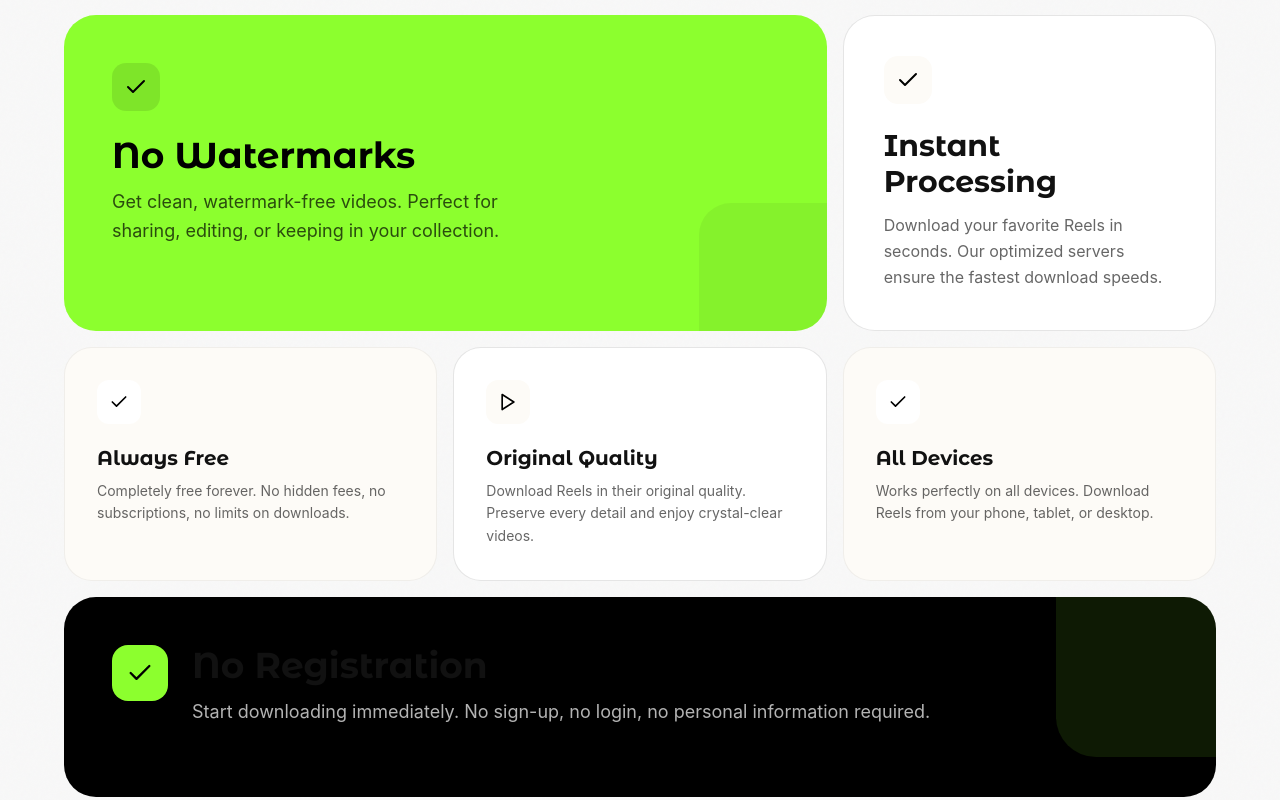
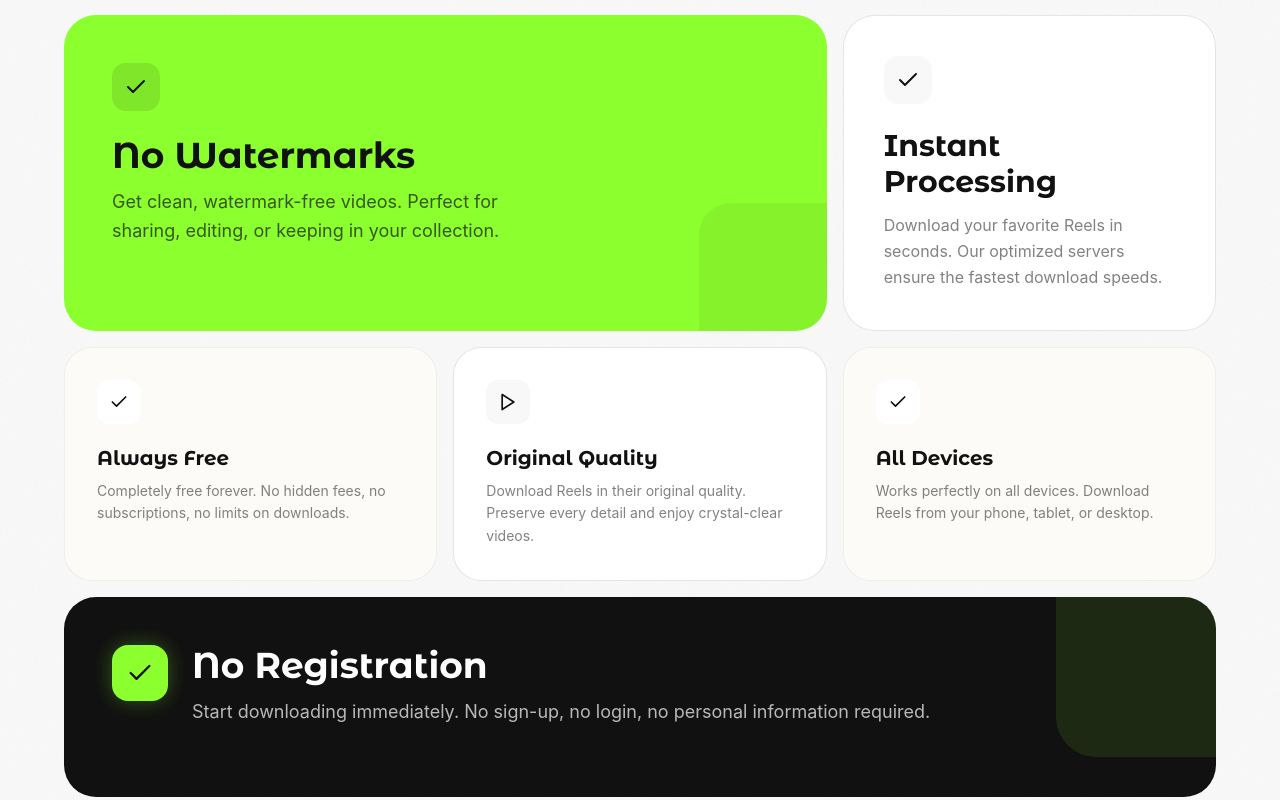
Before and after one commit to ahmadrazahassan/reels.studio, a Next.js app: page / in a window 1280 px wide. Shown: the part 1060-1860 px from the top of the page. Built offline with nearby package versions, Linux system fonts and the light colour scheme.

Commit message:
Fix text colors in CTA and features sections for proper contrast

```diff
--- a/app/page.tsx
+++ b/app/page.tsx
@@ -142,11 +142,11 @@ export default function Home() {
             viewport={{ once: true }}
             transition={{ duration: 0.6 }}
           >
-            <div className="inline-flex items-center gap-2 px-3 py-1.5 rounded-full bg-black/5 mb-5">
-              <div className="w-1.5 h-1.5 bg-black rounded-full" />
-              <span className="text-[10px] font-display font-bold uppercase tracking-[0.2em] text-black/50">Features</span>
+            <div className="inline-flex items-center gap-2 px-3 py-1.5 rounded-full bg-dark/5 mb-5">
+              <div className="w-1.5 h-1.5 bg-dark-deep rounded-full" />
+              <span className="text-[10px] font-display font-bold uppercase tracking-[0.2em] text-dark/50">Features</span>
             </div>
-            <h2 className="font-display font-light text-4xl sm:text-5xl lg:text-6xl tracking-tight">
+            <h2 className="font-display font-light text-4xl sm:text-5xl lg:text-6xl tracking-tight text-dark-deep">
               Why Choose <span className="font-extrabold">reels.studio</span>
             </h2>
           </motion.div>
@@ -162,13 +162,13 @@ export default function Home() {
               transition={{ duration: 0.6 }}
             >
               <div>
-                <div className="inline-flex items-center justify-center w-12 h-12 rounded-[14px] bg-black/10 mb-6">
-                  <Check className="w-6 h-6 text-black" />
+                <div className="inline-flex items-center justify-center w-12 h-12 rounded-[14px] bg-dark-deep/10 mb-6">
+                  <Check className="w-6 h-6 text-dark-deep" />
                 </div>
-                <h3 className="font-display font-bold text-3xl sm:text-4xl mb-3 text-black">{features[1].title}</h3>
-                <p className="text-lg text-black/70 leading-relaxed max-w-md">{features[1].description}</p>
+                <h3 className="font-display font-bold text-3xl sm:text-4xl mb-3 text-dark-deep">{features[1].title}</h3>
+                <p className="text-lg text-dark-deep/70 leading-relaxed max-w-md">{features[1].description}</p>
               </div>
-              <div className="absolute bottom-0 right-0 w-32 h-32 bg-black/5 rounded-tl-[32px]" />
+              <div className="absolute bottom-0 right-0 w-32 h-32 bg-dark-deep/5 rounded-tl-[32px]" />
             </motion.div>
 
             {/* Medium Feature - Instant Processing */}
@@ -180,11 +180,11 @@ export default function Home() {
               transition={{ duration: 0.6, delay: 0.1 }}
             >
               <div>
-                <div className="inline-flex items-center justify-center w-12 h-12 rounded-[14px] bg-cream-50 mb-6">
-                  <Check className="w-6 h-6 text-black" />
+                <div className="inline-flex items-center justify-center w-12 h-12 rounded-[14px] bg-light-gray mb-6">
+                  <Check className="w-6 h-6 text-dark-deep" />
                 </div>
-                <h3 className="font-display font-bold text-2xl sm:text-3xl mb-3">{features[0].title}</h3>
-                <p className="text-base text-black/60 leading-relaxed">{features[0].description}</p>
+                <h3 className="font-display font-bold text-2xl sm:text-3xl mb-3 text-dark-deep">{features[0].title}</h3>
+                <p className="text-base text-dark/60 leading-relaxed">{features[0].description}</p>
               </div>
             </motion.div>
 
@@ -196,11 +196,11 @@ export default function Home() {
               viewport={{ once: true }}
               transition={{ duration: 0.6, delay: 0.2 }}
             >
-              <div className="inline-flex items-center justify-center w-11 h-11 rounded-[12px] bg-white mb-5">
-                <Check className="w-5 h-5 text-black" />
+              <div className="inline-flex items-center justify-center w-11 h-11 rounded-[12px] bg-light mb-5">
+                <Check className="w-5 h-5 text-dark-deep" />
               </div>
-              <h3 className="font-display font-bold text-xl mb-2">{features[2].title}</h3>
-              <p className="text-sm text-black/60 leading-relaxed">{features[2].description}</p>
+              <h3 className="font-display font-bold text-xl mb-2 text-dark-deep">{features[2].title}</h3>
+              <p className="text-sm text-dark/60 leading-relaxed">{features[2].description}</p>
             </motion.div>
 
             {/* Small Feature 2 */}
@@ -211,11 +211,11 @@ export default function Home() {
               viewport={{ once: true }}
               transition={{ duration: 0.6, delay: 0.25 }}
             >
-              <div className="inline-flex items-center justify-center w-11 h-11 rounded-[12px] bg-cream-50 mb-5">
-                <Play className="w-5 h-5 text-black" />
+              <div className="inline-flex items-center justify-center w-11 h-11 rounded-[12px] bg-light-gray mb-5">
+                <Play className="w-5 h-5 text-dark-deep" />
               </div>
-              <h3 className="font-display font-bold text-xl mb-2">{features[3].title}</h3>
-              <p className="text-sm text-black/60 leading-relaxed">{features[3].description}</p>
+              <h3 className="font-display font-bold text-xl mb-2 text-dark-deep">{features[3].title}</h3>
+              <p className="text-sm text-dark/60 leading-relaxed">{features[3].description}</p>
             </motion.div>
 
             {/* Small Feature 3 */}
@@ -226,27 +226,27 @@ export default function Home() {
               viewport={{ once: true }}
               transition={{ duration: 0.6, delay: 0.3 }}
             >
-              <div className="inline-flex items-center justify-center w-11 h-11 rounded-[12px] bg-white mb-5">
-                <Check className="w-5 h-5 text-black" />
+              <div className="inline-flex items-center justify-center w-11 h-11 rounded-[12px] bg-light mb-5">
+                <Check className="w-5 h-5 text-dark-deep" />
               </div>
-              <h3 className="font-display font-bold text-xl mb-2">{features[4].title}</h3>
-              <p className="text-sm text-black/60 leading-relaxed">{features[4].description}</p>
+              <h3 className="font-display font-bold text-xl mb-2 text-dark-deep">{features[4].title}</h3>
+              <p className="text-sm text-dark/60 leading-relaxed">{features[4].description}</p>
             </motion.div>
 
             {/* Wide Feature - No Registration */}
             <motion.div
-              className="md:col-span-6 lg:col-span-12 relative overflow-hidden rounded-[32px] bg-black text-white p-8 sm:p-10 lg:p-12 min-h-[200px]"
+              className="md:col-span-6 lg:col-span-12 relative overflow-hidden rounded-[32px] bg-dark-deep text-white p-8 sm:p-10 lg:p-12 min-h-[200px]"
               initial={{ opacity: 0, y: 20 }}
               whileInView={{ opacity: 1, y: 0 }}
               viewport={{ once: true }}
               transition={{ duration: 0.6, delay: 0.35 }}
             >
               <div className="flex flex-col sm:flex-row items-start gap-6">
-                <div className="inline-flex items-center justify-center w-14 h-14 rounded-[16px] bg-primary flex-shrink-0">
-                  <Check className="w-7 h-7 text-black" />
+                <div className="inline-flex items-center justify-center w-14 h-14 rounded-[16px] bg-primary flex-shrink-0 shadow-[0_0_20px_rgba(140,255,46,0.3)]">
+                  <Check className="w-7 h-7 text-dark-deep" />
                 </div>
                 <div className="flex-1">
-                  <h3 className="font-display font-bold text-3xl sm:text-4xl mb-3">{features[5].title}</h3>
+                  <h3 className="font-display font-bold text-3xl sm:text-4xl mb-3 text-white">{features[5].title}</h3>
                   <p className="text-lg text-white/70 leading-relaxed max-w-3xl">{features[5].description}</p>
                 </div>
               </div>
@@ -367,14 +367,14 @@ export default function Home() {
       <section className="py-20 sm:py-32">
         <div className="max-w-5xl mx-auto px-6 sm:px-12 lg:px-16">
           <motion.div
-            className="relative p-12 sm:p-16 rounded-[48px] bg-black text-white overflow-hidden"
+            className="relative p-12 sm:p-16 rounded-[48px] bg-dark-deep text-white overflow-hidden"
             initial={{ opacity: 0, scale: 0.95 }}
             whileInView={{ opacity: 1, scale: 1 }}
             viewport={{ once: true }}
             transition={{ duration: 0.6 }}
           >
             <div className="relative z-10 text-center">
-              <h2 className="font-display font-light text-4xl sm:text-5xl lg:text-6xl tracking-tight mb-6">
+              <h2 className="font-display font-light text-4xl sm:text-5xl lg:text-6xl tracking-tight mb-6 text-white">
                 Ready to <span className="font-extrabold text-primary">Download?</span>
               </h2>
               <p className="text-xl text-white/70 mb-8 max-w-2xl mx-auto">
@@ -382,7 +382,7 @@ export default function Home() {
               </p>
               <motion.a
                 href="#download"
-                className="inline-flex items-center gap-3 bg-primary text-black font-display font-bold text-lg px-8 py-4 rounded-full hover:scale-105 transition-transform shadow-soft-lg"
+                className="inline-flex items-center gap-3 bg-primary text-dark-deep font-display font-bold text-lg px-8 py-4 rounded-full hover:scale-105 hover:shadow-[0_0_30px_rgba(140,255,46,0.4)] transition-all duration-200 shadow-soft-lg"
                 whileHover={{ scale: 1.05 }}
                 whileTap={{ scale: 0.95 }}
               >
```
